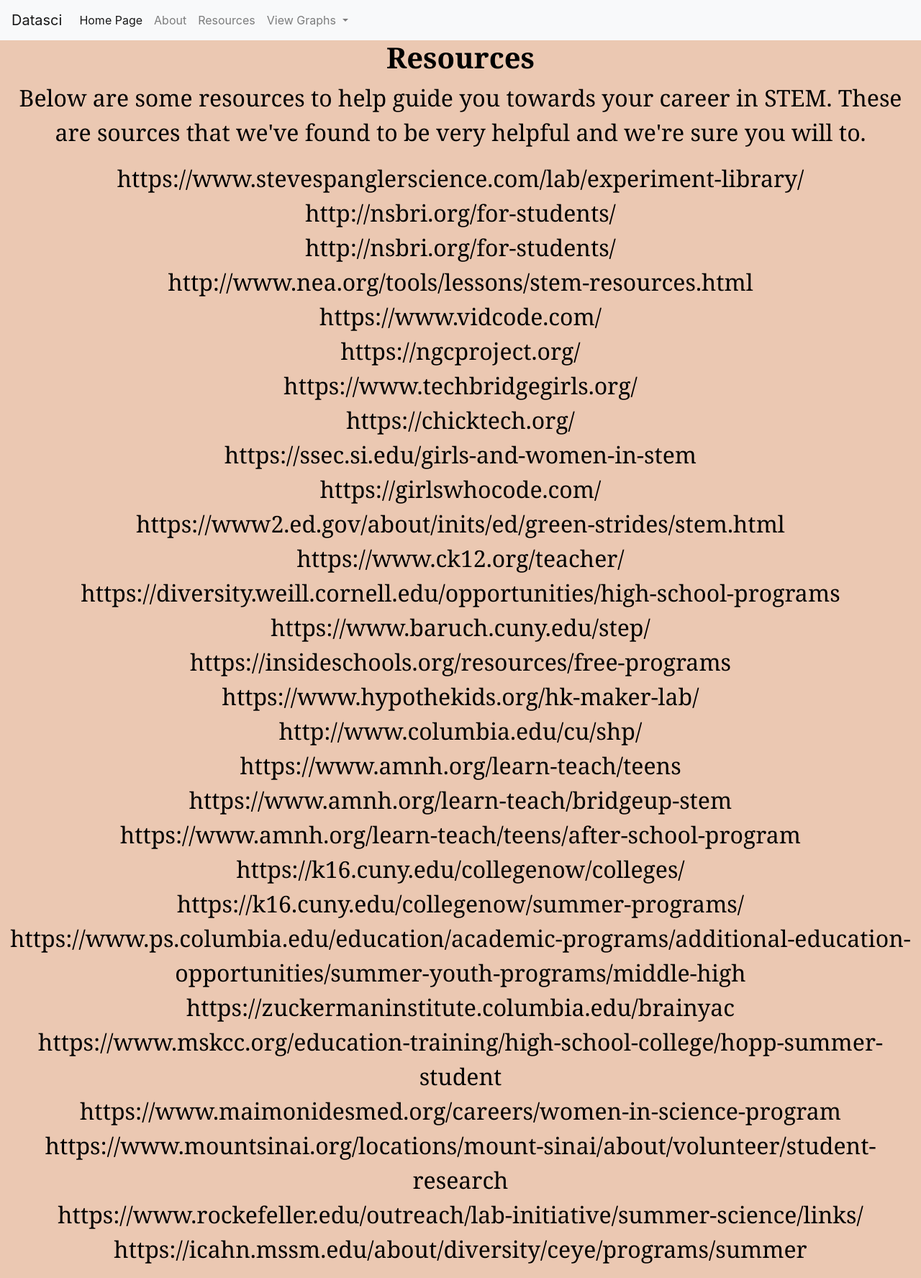
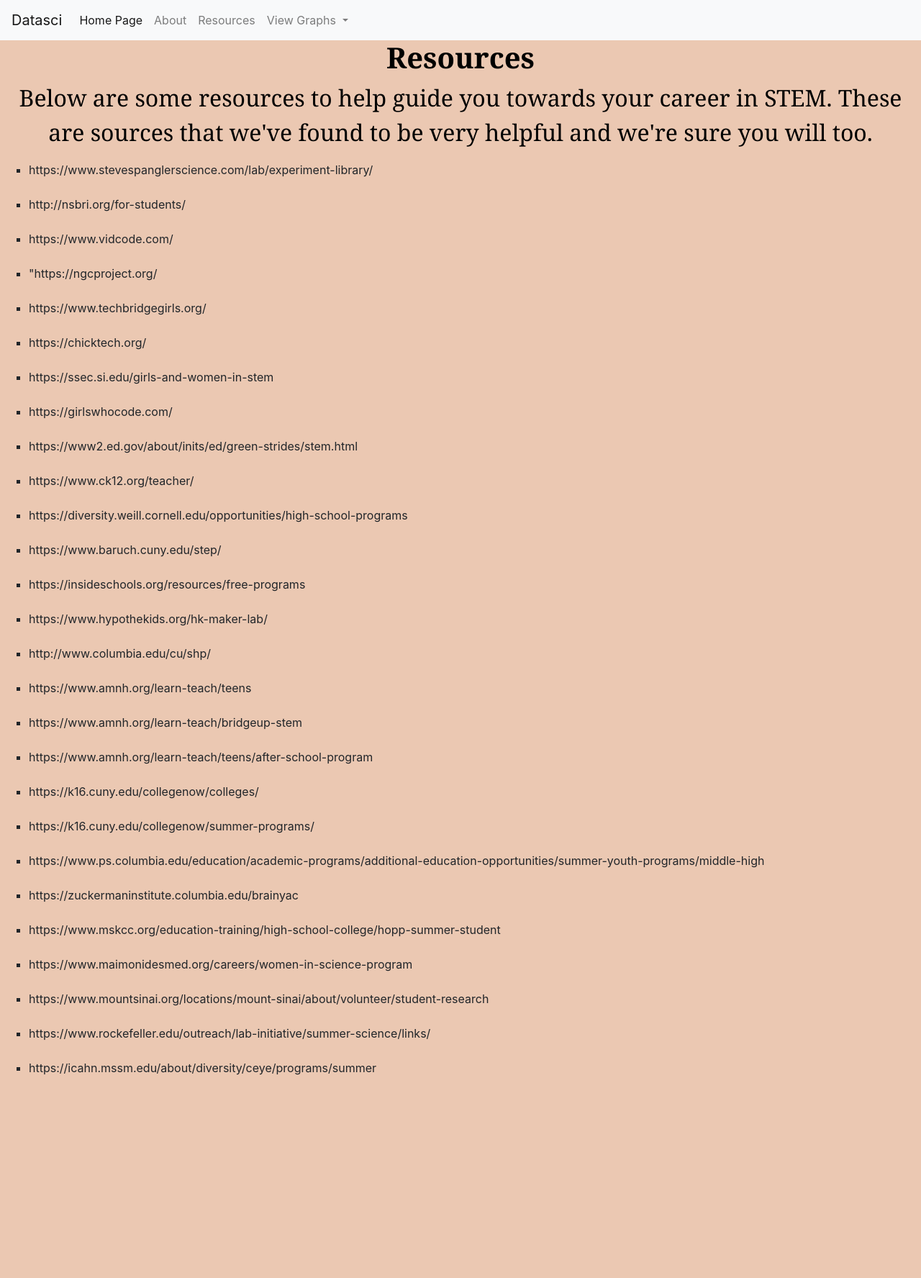
Before and after one commit to spazmattie/masfirstgit, a Flask app: page /resources.html in a window 1280 px wide. Shown: the whole page at 72% size. After the commit the page ends 1494 px from the top, so only its background shows below. Run offline with Flask 2, Linux system fonts and the light colour scheme; some libraries are stand-ins or nearby versions.

Commit message:
Added the bullet points to the website links

```diff
--- a/templates/resources.html
+++ b/templates/resources.html
@@ -50,67 +50,171 @@
 <body>
   <h1> Resources </h1>
   <p> Below are some resources to help guide you towards your career in STEM. These are sources that we've found to
-    be very helpful and we're sure you will to.
+    be very helpful and we're sure you will too.
   </p>
 
   <p>
+    <ul>
+      <li type="square">
         https://www.stevespanglerscience.com/lab/experiment-library/
+      </li>
+
       <br>
+
+      <li type="square">
         http://nsbri.org/for-students/
+      </li>
+
       <br>
-    http://nsbri.org/for-students/
+
+      <li type="square">
+        https://www.vidcode.com/
+      </li>
+
       <br>
-    http://www.nea.org/tools/lessons/stem-resources.html
+
+      <li type="square">
+        "https://ngcproject.org/
+      </li>
+
       <br>
-    https://www.vidcode.com/
+
+      <li type="square">
+        https://www.techbridgegirls.org/
+      </li>
+
       <br>
-    https://ngcproject.org/
+
+      <li type="square">
+        https://chicktech.org/
+      </li>
+
       <br>
-    https://www.techbridgegirls.org/
+
+      <li type="square">
+        https://ssec.si.edu/girls-and-women-in-stem
+      </li>
+
       <br>
-    https://chicktech.org/
+
+      <li type="square">
+        https://girlswhocode.com/
+      </li>
+
       <br>
-    https://ssec.si.edu/girls-and-women-in-stem
+
+      <li type="square">
+        https://www2.ed.gov/about/inits/ed/green-strides/stem.html
+      </li>
+
       <br>
-    https://girlswhocode.com/
+
+      <li type="square">
+        https://www.ck12.org/teacher/
+      </li>
+
       <br>
-    https://www2.ed.gov/about/inits/ed/green-strides/stem.html
+
+      <li type="square">
+        https://diversity.weill.cornell.edu/opportunities/high-school-programs
+      </li>
+
       <br>
-    https://www.ck12.org/teacher/
+
+      <li type="square">
+        https://www.baruch.cuny.edu/step/
+      </li>
+
       <br>
-    https://diversity.weill.cornell.edu/opportunities/high-school-programs
+
+      <li type="square">
+        https://insideschools.org/resources/free-programs
+      </li>
+
       <br>
-    https://www.baruch.cuny.edu/step/
+
+      <li type="square">
+        https://www.hypothekids.org/hk-maker-lab/
+      </li>
+
       <br>
-    https://insideschools.org/resources/free-programs
+
+      <li type="square">
+        http://www.columbia.edu/cu/shp/
+      </li>
+
       <br>
-    https://www.hypothekids.org/hk-maker-lab/
+
+      <li type="square">
+        https://www.amnh.org/learn-teach/teens
+      </li>
+
       <br>
-    http://www.columbia.edu/cu/shp/
+
+      <li type="square">
+        https://www.amnh.org/learn-teach/bridgeup-stem
+      </li>
+
       <br>
-    https://www.amnh.org/learn-teach/teens
+
+      <li type="square">
+        https://www.amnh.org/learn-teach/teens/after-school-program
+      </li>
+
       <br>
-    https://www.amnh.org/learn-teach/bridgeup-stem
+
+      <li type="square">
+        https://k16.cuny.edu/collegenow/colleges/
+      </li>
+
       <br>
-    https://www.amnh.org/learn-teach/teens/after-school-program
+
+      <li type="square">
+        https://k16.cuny.edu/collegenow/summer-programs/
+      </li>
+
       <br>
-    https://k16.cuny.edu/collegenow/colleges/
+
+      <li type="square">
+        https://www.ps.columbia.edu/education/academic-programs/additional-education-opportunities/summer-youth-programs/middle-high
+      </li>
+
       <br>
-    https://k16.cuny.edu/collegenow/summer-programs/
+
+      <li type="square">
+        https://zuckermaninstitute.columbia.edu/brainyac
+      </li>
+
       <br>
-    https://www.ps.columbia.edu/education/academic-programs/additional-education-opportunities/summer-youth-programs/middle-high
+
+      <li type="square">
+        https://www.mskcc.org/education-training/high-school-college/hopp-summer-student
+      </li>
+
       <br>
-    https://zuckermaninstitute.columbia.edu/brainyac
+
+      <li type="square">
+        https://www.maimonidesmed.org/careers/women-in-science-program
+      </li>
+
       <br>
-    https://www.mskcc.org/education-training/high-school-college/hopp-summer-student
+
+      <li type="square">
+        https://www.mountsinai.org/locations/mount-sinai/about/volunteer/student-research
+      </li>
+
       <br>
-    https://www.maimonidesmed.org/careers/women-in-science-program
+
+      <li type="square">
+        https://www.rockefeller.edu/outreach/lab-initiative/summer-science/links/
+      </li>
+
       <br>
-    https://www.mountsinai.org/locations/mount-sinai/about/volunteer/student-research
-    <br>
-    https://www.rockefeller.edu/outreach/lab-initiative/summer-science/links/
-    <br>
+
+      <li type="square">
         https://icahn.mssm.edu/about/diversity/ceye/programs/summer
+      </li>
+    </ul>
   </p>
 </body>
 
@@ -134,4 +238,8 @@
     text-align: center;
     color: black;
   }
+
+  a {
+    color: black;
+  }
 </style>
```
Also changed, not shown: templates/regents.html (+7 -0 lines). Lines whose indentation alone changed are shown as unchanged.
